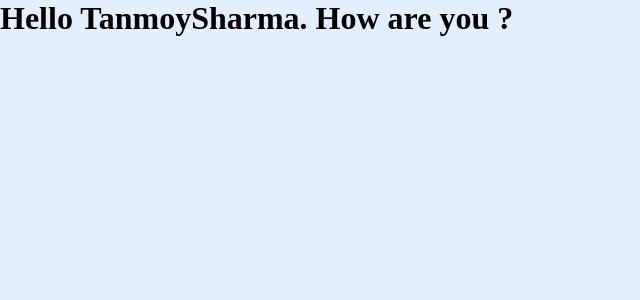
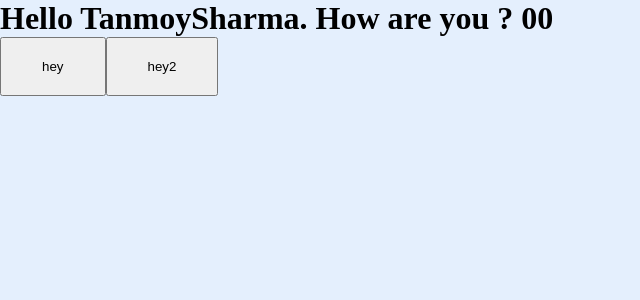
Before and after one commit to tanmoy108/React.js-Files, a React (Create React App) app: page / in a window 1280 px wide. Shown: the top 300 px of the page, without its empty margins (0-640 px from the left). Built offline with nearby package versions, Linux system fonts and the light colour scheme.

Commit message:
useEffect hook 7/4/2022 2:23PM

```diff
--- a/src/Cpage.jsx
+++ b/src/Cpage.jsx
@@ -1,16 +1,36 @@
-import React, { useContext } from "react";
+import React, { useContext, useEffect, useState } from "react";
 import { Name, Lastname } from "./App";
 
 const Cpage = () => {
+  const [current, update] = useState(0);
+  const [current2, update2] = useState(0);
   const name = useContext(Name);
   const lname = useContext(Lastname);
+
+  useEffect(() => {
+   document.title=`you click ${current2}`;
+  },[current2]);
+
+  const clickbutton = () => {
+    update(current + 1);
+  };
+  const clickbutton2 = () => {
+    update2(current2 + 1);
+  };
 
   return (
     <>
       <h1>
         Hello {name}
-        {lname}. How are you ?
+        {lname}. How are you ? {current}
+        {current2}
       </h1>
+      <button style={{ padding: "20px 40px" }} onClick={clickbutton}>
+        hey
+      </button>
+      <button style={{ padding: "20px 40px" }} onClick={clickbutton2}>
+        hey2
+      </button>
     </>
   );
 };
```
